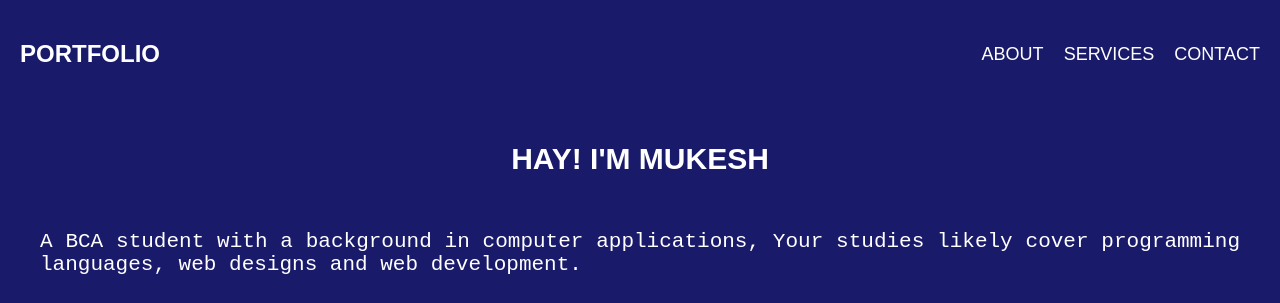
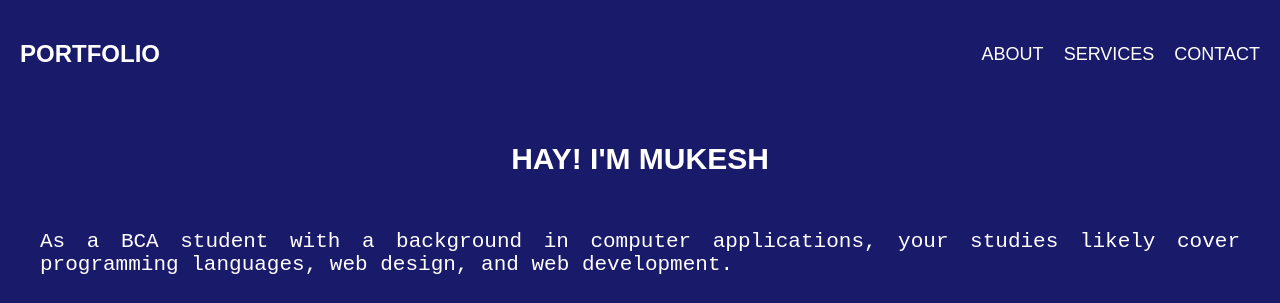
Before and after one commit to mukeshzzz/PORTFOLIO, a plain HTML site: page index.html in a window 1280 px wide. Shown: the top 303 px of the page. Drawn offline with Linux system fonts and the light colour scheme.

Commit message:
Update index.html

```diff
--- a/index.html
+++ b/index.html
@@ -31,7 +31,8 @@
     <br>
     <br>
     <br>
-    <p>A BCA student with a background in computer applications, Your studies likely cover programming languages, web designs and web development. </p>
+    <p>As a BCA student with a background in computer applications, your studies likely cover programming languages, web design, and web development.
+</p>
     <br>
     <br>
     <div class="icons">
```
